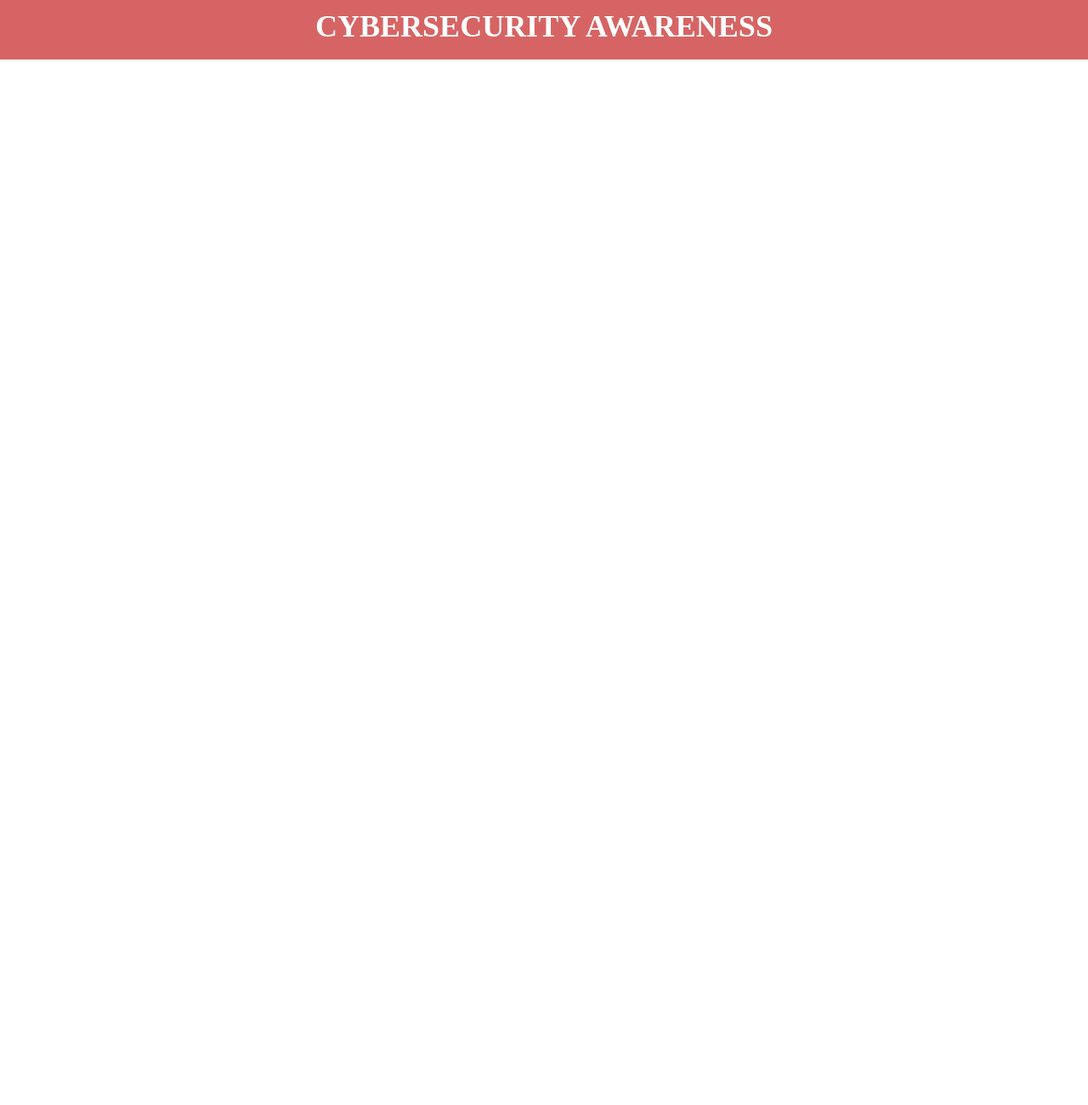
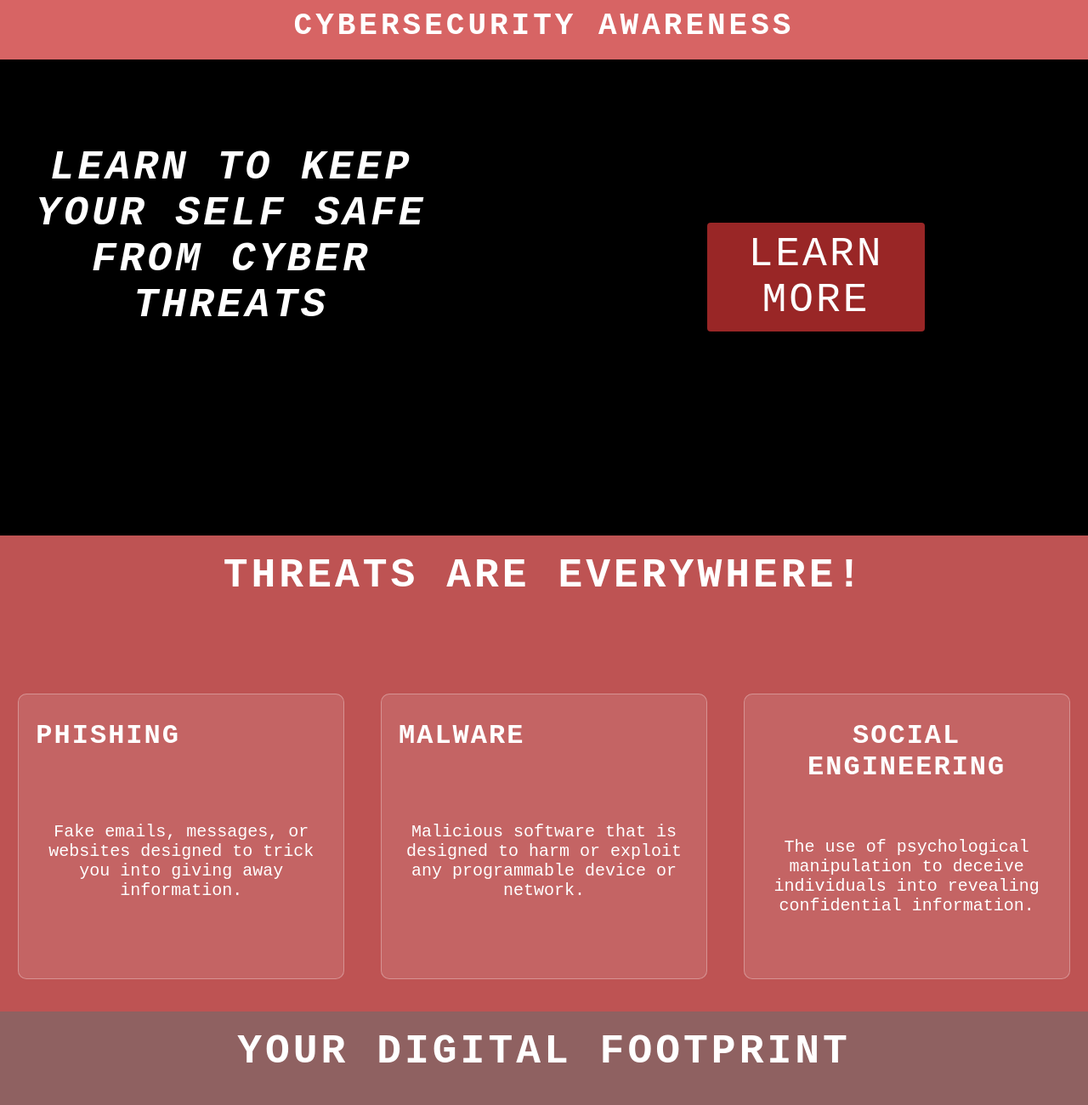
Before and after one commit to piyushwarang1/Cybersecurity-awareness, a plain HTML site: page index.html in a window 1280 px wide. Shown: the top 1300 px of the page at 85% size. Before the commit the page ends 870 px from the top, so only its background shows below. Drawn offline with nearby package versions, Linux system fonts and the light colour scheme.

Commit message:
Added sections and a button the first section.

```diff
--- a/index.html
+++ b/index.html
@@ -10,6 +10,58 @@
     <div class="hero">
         <div class="logo"><h2>Cybersecurity Awareness</h2></div>
     </div>
-    <div class="firstsection"></div>
+    <div class="firstsection">
+        <div class="rightfirst">
+
+        <button type="button" class="btn_learn">Learn More</button>
+        </div>
+        <div class="leftfirst">
+            <span id="element"></span>
+
+        </div>
+    </div>
+    <div class="secondsection">
+        <h2>THREATS ARE EVERYWHERE!</h2>
+
+        <div class="cardsection">
+            <div class="card">
+                <h3>PHISHING</h3>
+                <p>Fake emails, messages, or websites designed
+                to trick you into giving away information.</p>
+            </div>
+            <div class="card">
+                <h3> MALWARE </h3>
+                <p>Malicious software that is designed to harm or exploit any programmable device or network.</p>
+            </div>
+            <div class="card">
+                <h3> SOCIAL ENGINEERING </h3>
+                <p>The use of psychological manipulation to deceive individuals into revealing confidential information.</p>
+            </div>
+        </div>
+    </div>
+    <div class="thiredsection">
+        <h2>YOUR DIGITAL FOOTPRINT</h2>
+        <div class="cardsection">
+            <div class="card">
+                <h3>WHAT IS IT?</h3>
+                <p>Your digital footprint is the trail of data you leave behind when you use the internet.</p>
+            </div>
+            <div class="card">
+                <h3>HOW TO PROTECT IT?</h3>
+                <p>Be mindful of what you share online, use strong passwords, and regularly review your privacy settings.</p>
+            </div>
+            <div class="card">
+                <h3>WHY IS IT IMPORTANT?</h3>
+                <p>Your digital footprint can affect your personal and professional life, so it's important to manage it carefully.</p>
+            </div>
+        </div>
+    </div>
 </body>
+<script src="https://unpkg.com/typed.js@3.0.0/dist/typed.umd.js"></script>
+<script>
+    var typed = new Typed('#element', {
+      strings: ['<i>Learn to keep your self safe from cyber threats</i>'],
+      typeSpeed: 50,
+    });
+</script>
 </html>
--- a/style.css
+++ b/style.css
@@ -14,9 +14,139 @@ box-sizing: border-box;
     text-align: center;
     padding-top: 10px;
     text-transform: uppercase;
+    font-family: 'Courier New', monospace;
+    letter-spacing: 4px;
 }
 .firstsection{
-    height: 100vh;
+    height: 70vh;
     width: 100%;
     background-color: rgba(0, 0, 0, 0);
+
 }
+.firstsection .rightfirst{
+    width: 50%;
+    height: 100%;
+    float: right;
+    background: black;
+}
+.firstsection .leftfirst{
+    width: 50%;
+    height: 100%;
+    float: left;
+    background: black;
+
+}
+.firstsection .leftfirst h3{
+    color: white;
+    text-align: center;
+    padding-top: 20px;
+}
+#element{
+
+    color: white;
+    text-align: center;
+    padding-top: 50px;
+    font-weight: bold;
+    font-size: 40px;
+    display:block;
+    margin-right: 20%;
+    margin-left: 5%;
+    font-family: 'Courier New', monospace;
+    font-size: 3rem;
+    letter-spacing: 4px;
+    text-transform: uppercase;
+    margin-top: 50px;
+}
+.typed-cursor {
+  color: currentColor;
+}
+.btn_learn{
+    background-color: rgba(202, 51, 51, 0.758);
+    color: white;
+    border: none;
+    padding: 10px 20px;
+    text-align: center;
+    text-decoration: none;
+    display: inline-block;
+    font-size: 16px;
+    margin: 4px 2px;
+    cursor: pointer;
+    border-radius: 4px;
+    display:block;
+    margin-left:30%;
+    margin-right: 30%;
+    font-family: 'Courier New', monospace;
+    font-size: 3rem;
+    letter-spacing: 3px;
+    text-transform: uppercase;
+    margin-top: 30%;
+
+}
+.cardsection{
+    display: flex;
+    justify-content: space-around;
+    align-items: center;
+    height: 100%;
+    width: 100%;
+}
+.card{
+    background-color: rgba(255, 255, 255, 0.1);
+    border: 1px solid rgba(255, 255, 255, 0.3);
+    border-radius: 10px;
+    padding: 20px;
+    text-align: center;
+    width: 30%;
+    display:flex;
+    flex-wrap: wrap;
+    height: 60%;
+}
+.card h3{
+    color: white;
+    font-family: 'Courier New', monospace;
+    font-size: 2rem;
+    letter-spacing: 2px;
+    text-transform: uppercase;
+    margin-bottom: 10px;
+    margin-top: 10px;
+
+}
+.card p{
+    color: white;
+    font-family: 'Courier New', monospace;
+    font-size: 1.25rem;
+}
+.secondsection{
+    height: 70vh;
+    width: 100%;
+    background-color: rgba(168, 26, 26, 0.748);
+}
+.secondsection h2{
+
+    color: white;
+    text-align: center;
+    padding-top: 20px;
+    font-family: 'Courier New', monospace;
+    font-size: 3rem;
+    letter-spacing: 4px;
+    text-transform: uppercase;
+}
+
+.thiredsection{
+    height: 70vh;
+    width: 100%;
+    background: rgba(87, 17, 17, 0.663);
+    display: flex;
+    flex-direction: column;
+
+
+}
+.thiredsection h2{
+
+    color: white;
+    text-align: center;
+    padding-top: 20px;
+    font-family: 'Courier New', monospace;
+    font-size: 3rem;
+    letter-spacing: 4px;
+    text-transform: uppercase;
+}
```
